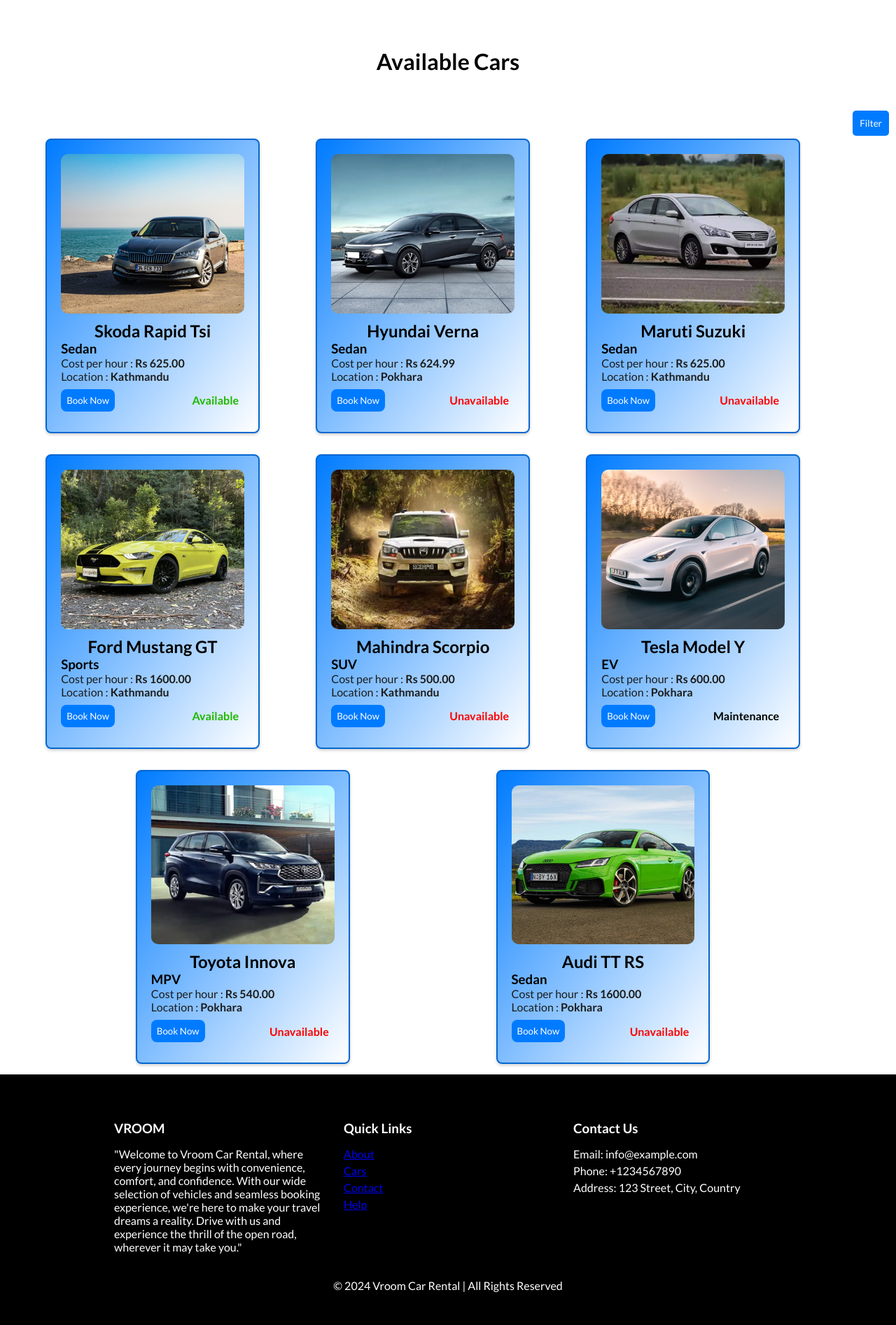
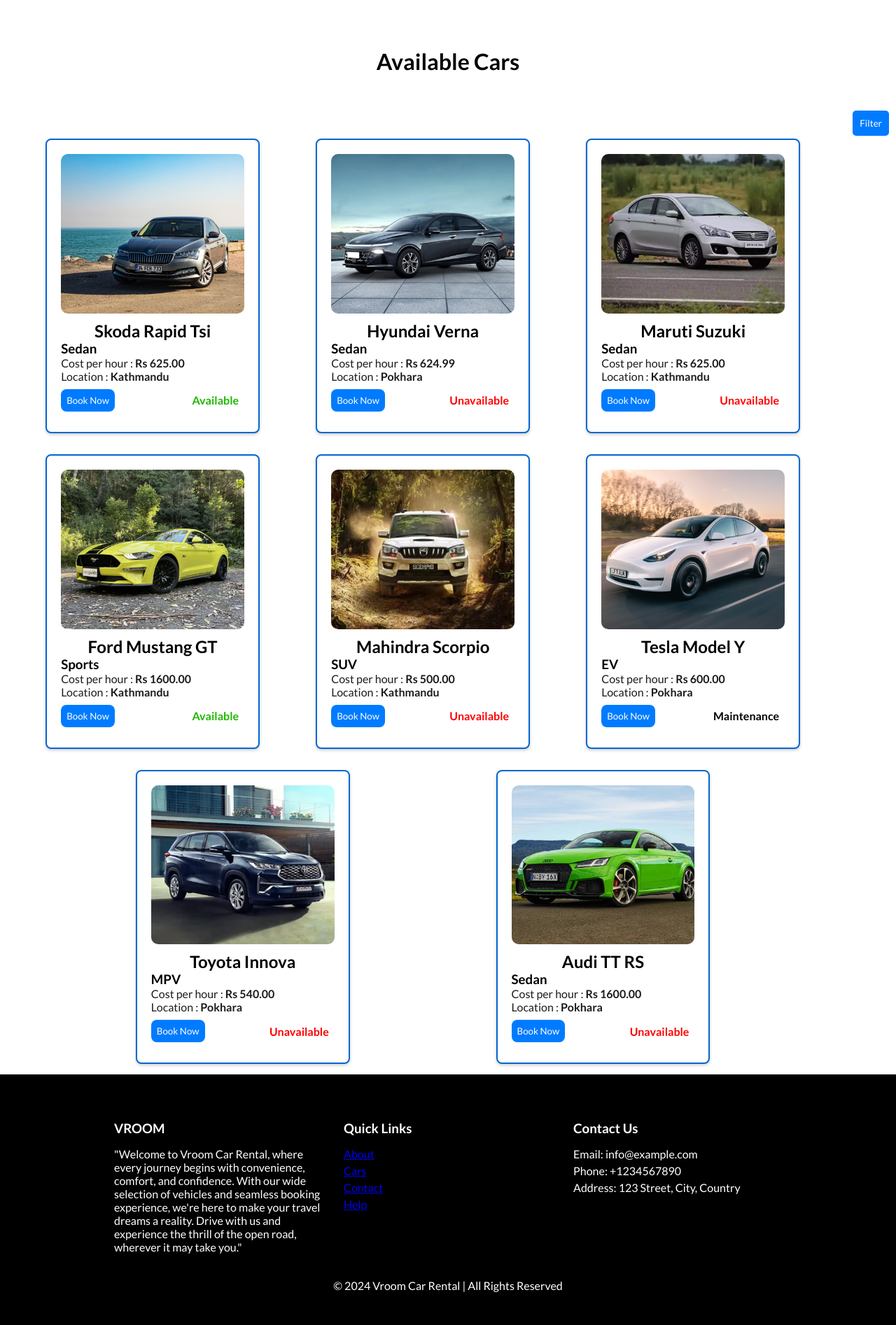
Before and after one commit to sagarnewpane/vroom, a Django app: template templates/availablecar.html in a window 1280 px wide. Shown: the part 512-2405 px from the top of the page at 70% size. Run offline with Django 5.2, Linux system fonts and the light colour scheme; the template is opened without the code that fills it: values that come from a table or form of the project are taken from there, others are empty; a user stored in the database is signed in; data comes from the database, SQL or seed files in the repository.

Commit message:
improved srtyle of car page

```diff
--- a/booking/static/availablecar.css
+++ b/booking/static/availablecar.css
@@ -54,7 +54,7 @@
     width: calc(23.33% - 20px);
     margin: 15px;
     padding: 20px;
-    background: linear-gradient(to bottom right, #007bff, #ffffff);
+    background:  #ffffff;
     border-radius: 8px;
     box-shadow: 0 2px 4px rgba(0, 0, 0, 0.2);
     transition: transform 0.5s ease;
```
